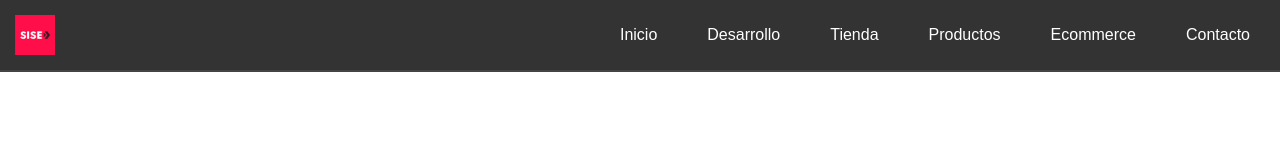
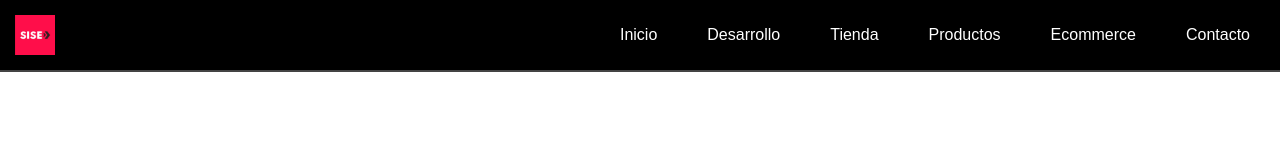
Before and after one commit to JoaquinCc/bar-menu, a plain HTML site: page index.html in a window 1280 px wide. Drawn offline with Linux system fonts and the light colour scheme.

Commit message:
prueba_2

```diff
--- a/styles.css
+++ b/styles.css
@@ -6,7 +6,7 @@
 
 /* Variables CSS para facilitar el cambio de colores */
 :root {
-    --primary-color: #333;
+    --primary-color: #000000;
     --hover-color: #fff;
     --link-color: #fff;
     --link-hover-color: #333;
```
